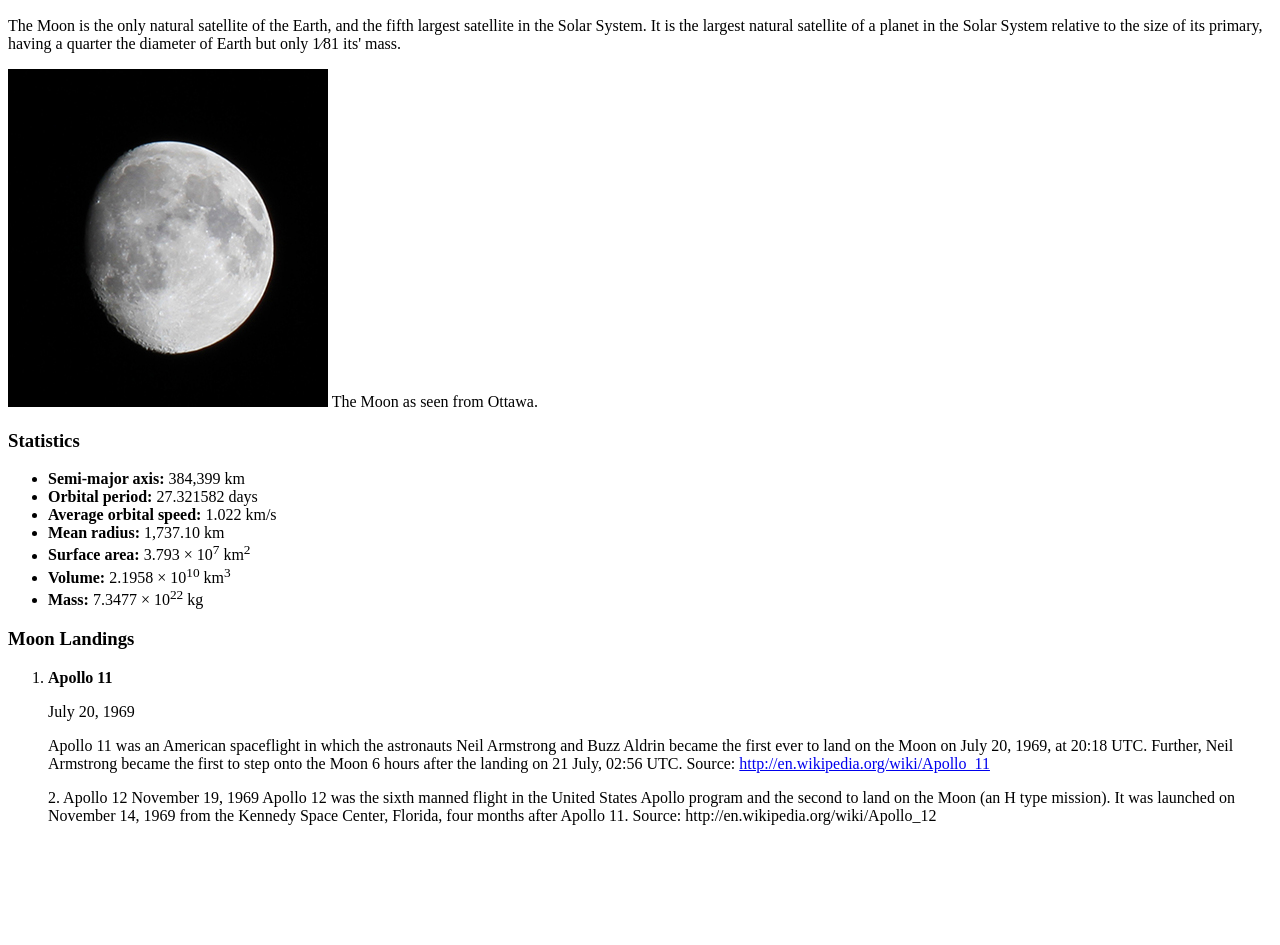
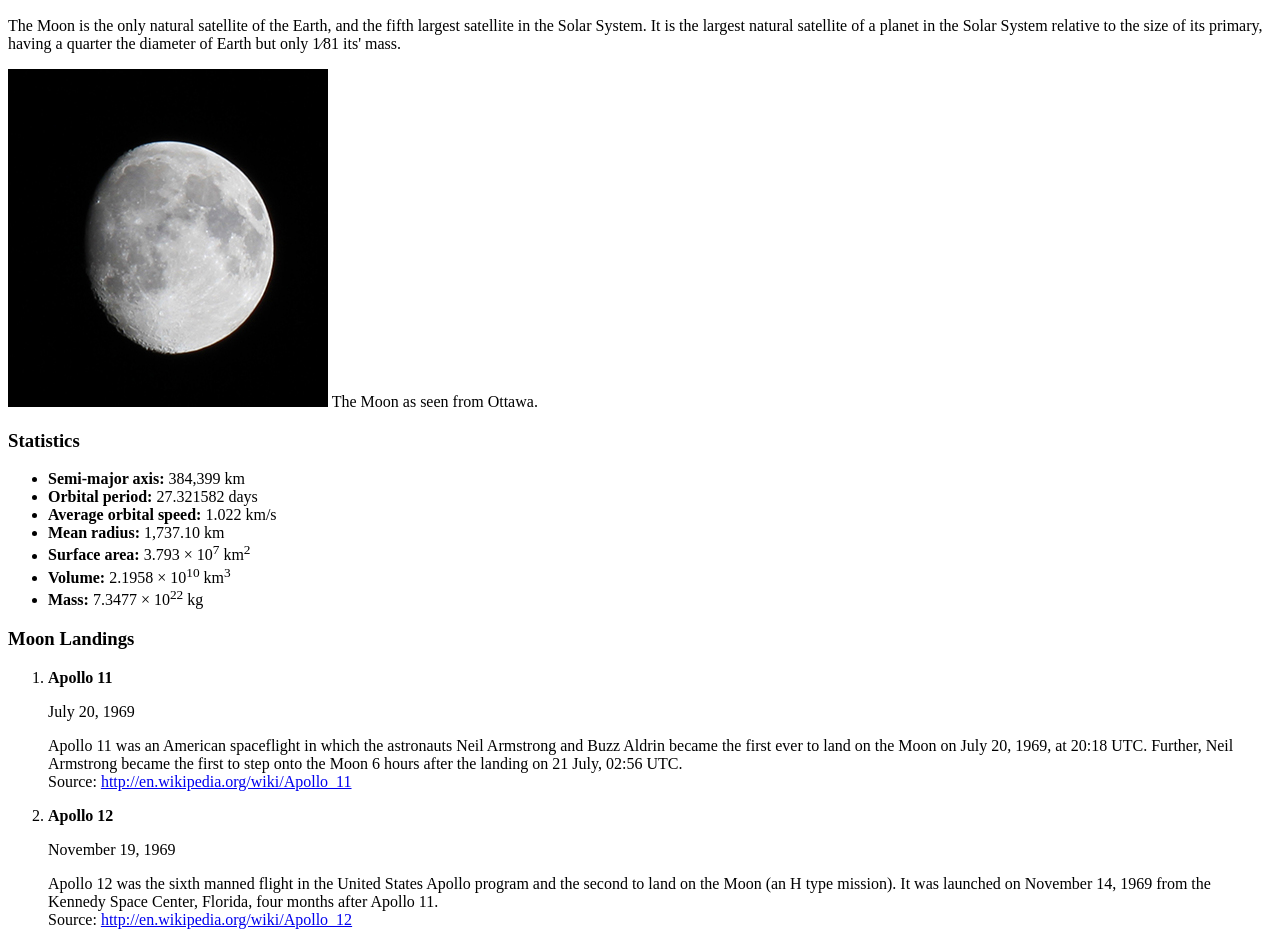
Before and after one commit to harv0116/mad9013-ex1, a plain HTML site: page index.html in a window 1280 px wide. Shown: the part 110-1055 px from the top of the page. Before the commit the page ends 951 px from the top, so only its background shows below. Drawn offline with Linux system fonts and the light colour scheme; files whose address does not match are found by name.

Commit message:
apollo 12 paragraph

```diff
--- a/index.html
+++ b/index.html
@@ -27,9 +27,11 @@ The Moon as seen from Ottawa.
 <ol>
 <li><strong>Apollo 11</strong>
 <p>July 20, 1969</p>
-<p>Apollo 11 was an American spaceflight in which the astronauts Neil Armstrong and Buzz Aldrin became the first ever to land on the Moon on July 20, 1969, at 20:18 UTC. Further, Neil Armstrong became the first to step onto the Moon 6 hours after the landing on 21 July, 02:56 UTC.
-Source: <a href="http://en.wikipedia.org/wiki/Apollo_11">http://en.wikipedia.org/wiki/Apollo_11</a> </p></li>
+<p>Apollo 11 was an American spaceflight in which the astronauts Neil Armstrong and Buzz Aldrin became the first ever to land on the Moon on July 20, 1969, at 20:18 UTC. Further, Neil Armstrong became the first to step onto the Moon 6 hours after the landing on 21 July, 02:56 UTC.<br>Source: <a href="http://en.wikipedia.org/wiki/Apollo_11">http://en.wikipedia.org/wiki/Apollo_11</a> </p></li>
 
-2. Apollo 12
-November 19, 1969
-Apollo 12 was the sixth manned flight in the United States Apollo program and the second to land on the Moon (an H type mission). It was launched on November 14, 1969 from the Kennedy Space Center, Florida, four months after Apollo 11. Source: http://en.wikipedia.org/wiki/Apollo_12
+<li><strong>Apollo 12</strong>
+<p>November 19, 1969</p>
+<p>Apollo 12 was the sixth manned flight in the United States Apollo program and the second to land on the Moon (an H type mission). It was launched on November 14, 1969 from the Kennedy Space Center, Florida, four months after Apollo 11. <br>Source: <a href="http://en.wikipedia.org/wiki/Apollo_12">http://en.wikipedia.org/wiki/Apollo_12</a></p></li>
+
+</body>
+</html>
```
